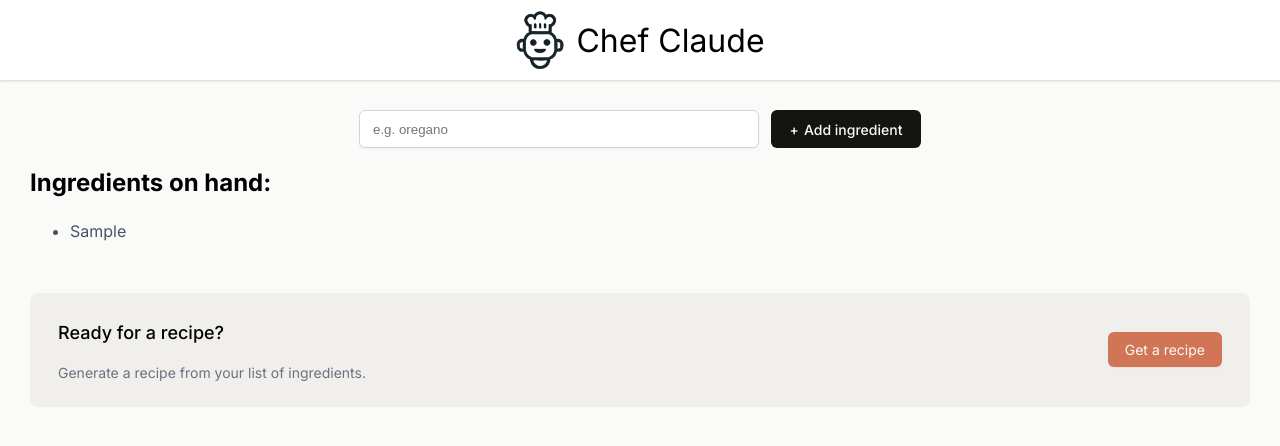
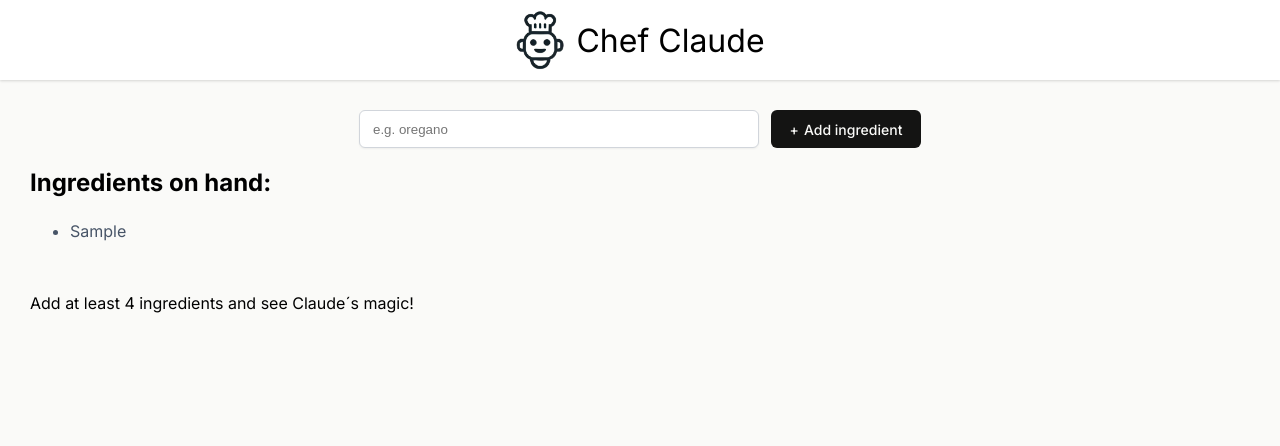
Before and after one commit to MaximilianGiesen/chef-claude, a React (Vite) app in the folder chef claude/: page / in a window 1280 px wide. Both pictures are taken after typing "Sample" into the empty fields and a click on the button "Add ingredient". Shown: the top 446 px of the page. Built offline with nearby package versions, Linux system fonts and the light colour scheme.

Commit message:
get recipe container is rendered conditionally

```diff
--- a/chef claude/src/components/Main.jsx
+++ b/chef claude/src/components/Main.jsx
@@ -27,14 +27,14 @@ export default function Main() {
             { ingredients.length > 0 ? <section>
                 <h2>Ingredients on hand:</h2>
                 <ul className="ingredients-list" aria-live="polite">{ingredientsListItems}</ul>
-                <div className="get-recipe-container">
+                {ingredients.length > 3 ? <div className="get-recipe-container">
                     <div>
                         <h3>Ready for a recipe?</h3>
                         <p>Generate a recipe from your list of ingredients.</p>
                     </div>
                     <button>Get a recipe</button>
-                </div>
-            </section> : <h3>Add ingredients and lets see what Claude can do!</h3> }
+                </div> : <p>Add at least 4 ingredients and see Claude´s magic!</p>}
+            </section> : null }
         </main>
     )
 }
```
